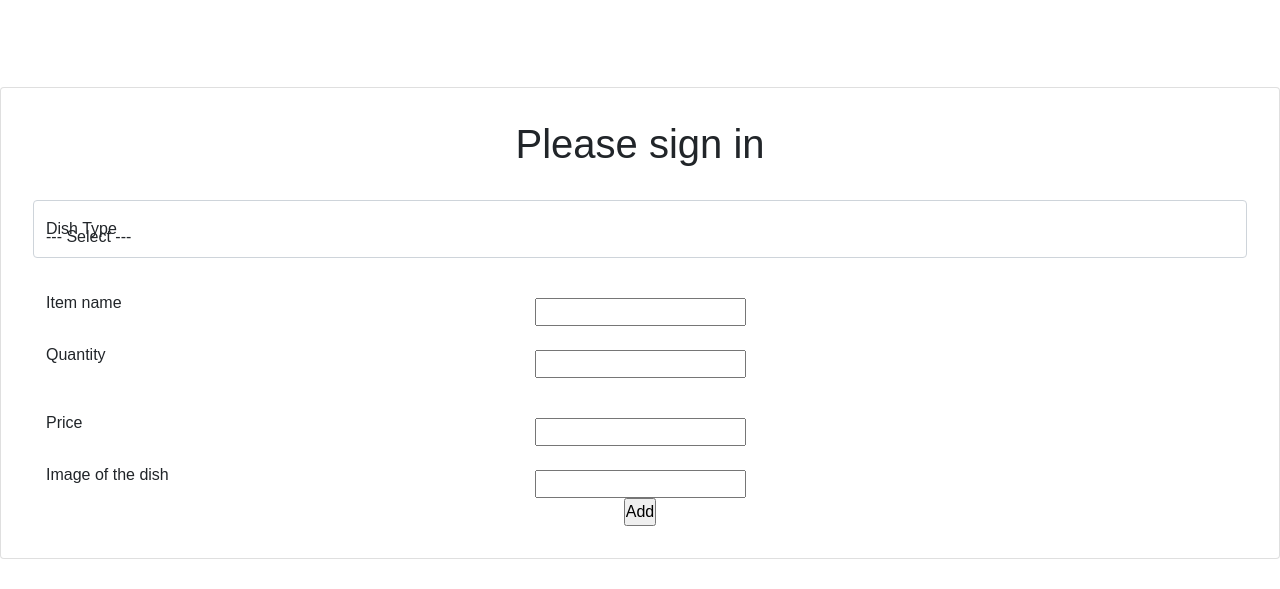
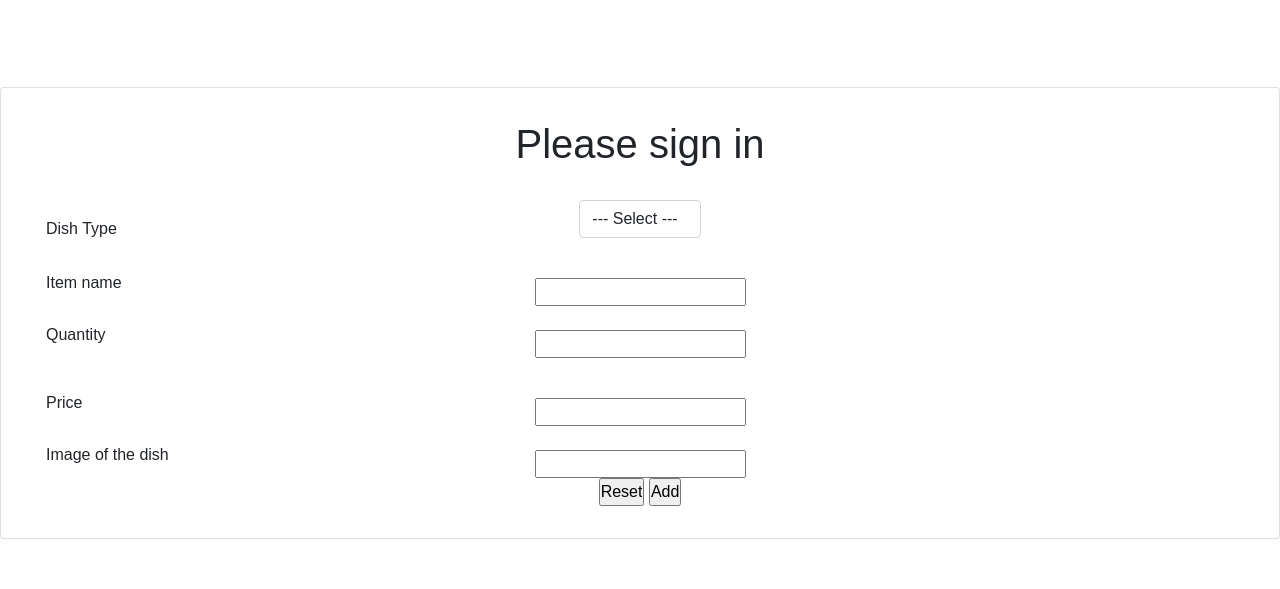
Before and after one commit to mukilan007/Placement_Integrated_App, a Flask app: template templates/new_user.html in a window 1280 px wide. Shown: the part 317-906 px from the top of the page. Run offline with Flask 2, Linux system fonts and the light colour scheme; the template is opened without the code that fills it, so the values that code supplies are empty; some libraries are stand-ins or nearby versions.

Commit message:
add dish css

```diff
--- a/templates/new_user.html
+++ b/templates/new_user.html
@@ -13,6 +13,7 @@
                         <h1 class="text-center">Please sign in</h1><br>
                         <div class="form-floating">
                             <label>Dish Type</label>
+                            <div style="padding-left:45%; padding-right:45%">
                             <select class="form-control" id="Dish" name="Veg/Non-Veg" required>
                                 <option value="">--- Select ---</option>
                                 <option value="1">Veg</option>
@@ -20,6 +21,7 @@
                                 <option value="3">Dessert</option>
                                 <option value="5">Others</option>
                             </select>
+                            </div>
                         </div>
                         <div class="form-floating mt-3">
                             <label>Item name</label><br>
@@ -37,6 +39,7 @@
                             <label>Image of the dish</label><br>
                             <input type="url" name="Image" id="Image">
                         </div>
+                        <input type="reset" value="Reset">
                         <input type="button" name="button" id="btn" value="Add" onclick="AddRow()" onclick="onreset(0)">
                     </div>
                 </div>
@@ -54,8 +57,8 @@
             </tr>
             </thead>
         </table>
+        <input type="submit" class="btn btn-primary btn-block btn-lg mt-3" value="Add Dish">
     </center>
-    <input type="submit" class="btn btn-primary btn-block btn-lg mt-3" value="Add Dish">
 </form>
 
 <script>
```
